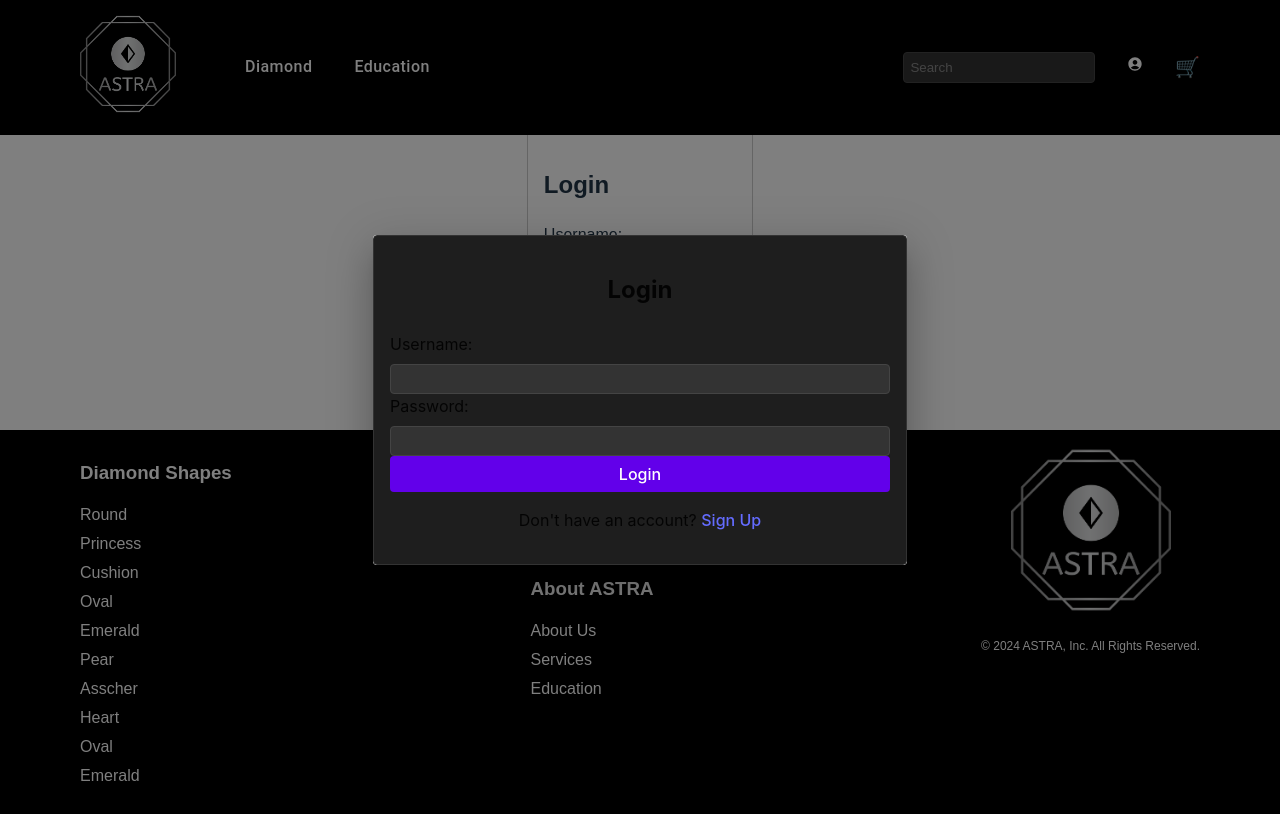
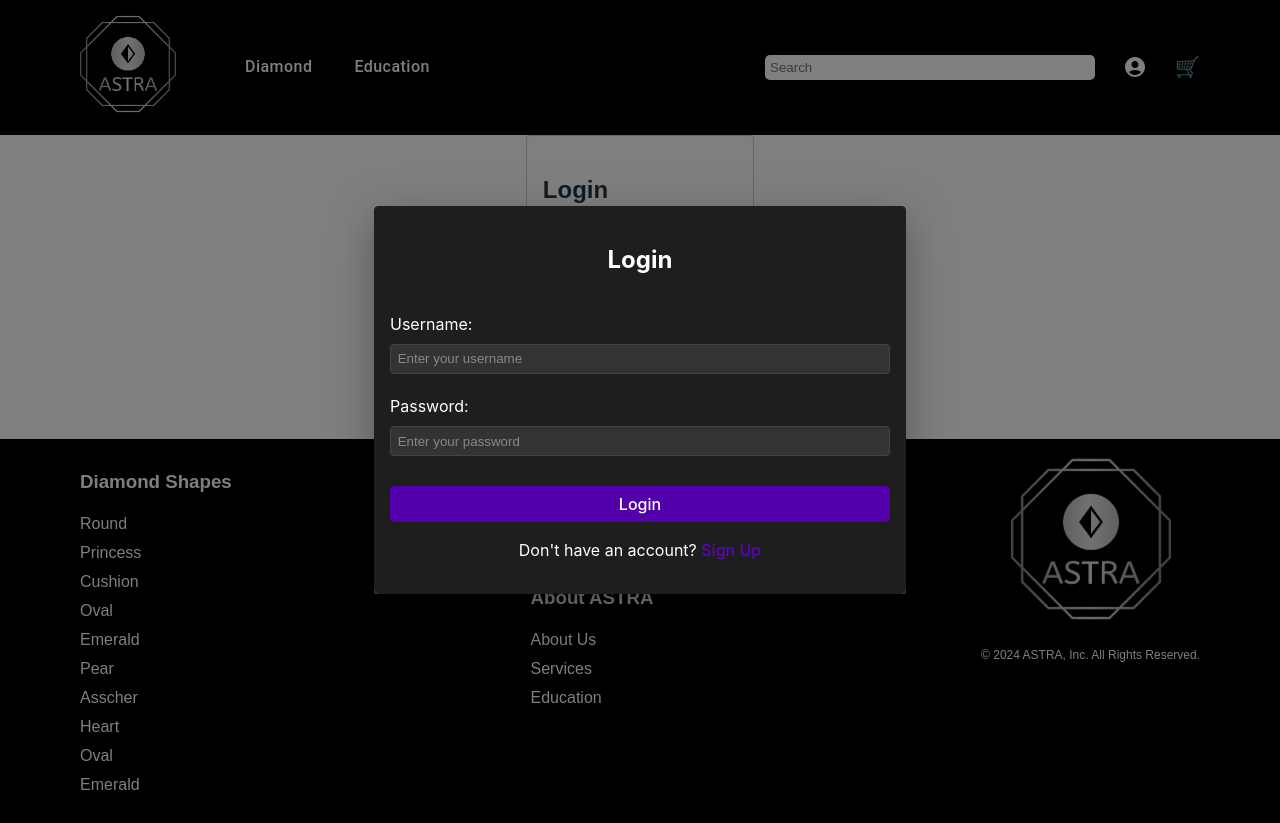
Before and after one commit to Nivizia/ASTRA, a React (Vite) app in the folder DiamondShopWebsiteProject/DiamondShopWebApp/: page /login in a window 1280 px wide. Both pictures are taken after a click on the element 1135 px from the left and 67 px from the top of the page. Built offline with nearby package versions, Linux system fonts and the light colour scheme.

Commit message:
fix css form

```diff
--- a/DiamondShopWebsiteProject/DiamondShopWebApp/src/components/account.css
+++ /dev/null
@@ -1,74 +0,0 @@
-/* Dark Mode Styles for Login Form */
-.container {
-    width: 500px;
-    margin: 0 auto;
-    padding: 1em;
-    border: 1px solid #333;
-    border-radius: 4px;
-    background-color: #1e1e1e; /* Dark background for the container */
-}
-
-.container h2 {
-    text-align: center;
-    margin-bottom: 1em;
-}
-
-form {
-    display: flex;
-    flex-direction: column;
-}
-
-label {
-    display: block;
-    margin-bottom: 0.5em;
-}
-
-input[type="text"],
-input[type="password"] {
-    width: 100%;
-    padding: 0.5em;
-    box-sizing: border-box;
-    border: 1px solid #444;
-    border-radius: 4px;
-    background-color: #333; /* Dark background for input fields */
-    color: #ffffff; /* Light text color for input fields */
-}
-
-input[type="text"]::placeholder,
-input[type="password"]::placeholder {
-    color: #888; /* Placeholder text color */
-}
-
-button[type="submit"] {
-    width: 100%;
-    padding: 0.5em;
-    background-color: #6200ea; /* Dark purple button background */
-    color: #ffffff; /* Light text color for button */
-    border: none;
-    border-radius: 4px;
-    cursor: pointer;
-}
-
-button[type="submit"]:hover {
-    background-color: #3700b3; /* Darker purple on hover */
-}
-
-.error {
-    color: #ff5252; /* Red color for error messages */
-    margin-bottom: 1em;
-    text-align: center;
-}
-
-/* Additional link styling */
-a {
-    color: #bb86fc; /* Light purple for links */
-}
-
-a:hover {
-    color: #ffffff; /* Light color on hover */
-}
-
-.footer {
-    text-align: center;
-    margin-top: 1em;
-}
--- a/DiamondShopWebsiteProject/DiamondShopWebApp/src/components/account.jsx
+++ b/DiamondShopWebsiteProject/DiamondShopWebApp/src/components/account.jsx
@@ -57,33 +57,35 @@ const Account = () => {
             <div onClick={handleAccountClickOpen}><MdAccountCircle /></div>
             <Dialog open={open} onClose={handleClose}>
                 <div className={styles.container}>
-                    <h2>Login</h2>
+                    <h2 className={styles.textInLoginForm}>Login</h2>
                     <form onSubmit={handleSubmit}>
-                        <div>
-                            <label htmlFor="username">Username:</label>
+                        <div className={styles.divInLoginForm}>
+                            <label className={styles.textInLoginForm}>Username:</label>
                             <input
                                 type="text"
                                 id="username"
+                                placeholder='Enter your username'
                                 value={username}
                                 onChange={(e) => setUsername(e.target.value)}
                                 required
                             />
                         </div>
-                        <div>
-                            <label htmlFor="password">Password:</label>
+                        <div className={styles.divInLoginForm}>
+                            <label className={styles.textInLoginForm}>Password:</label>
                             <input
                                 type="password"
                                 id="password"
+                                placeholder='Enter your password'
                                 value={password}
                                 onChange={(e) => setPassword(e.target.value)}
                                 required
                             />
                         </div>
                         {error && <div className={styles.error}>{error}</div>}
-                        <button type="submit">Login</button>
+                        <button className={styles.buttonLogin} type="submit">Login</button>
                     </form>
                     <div className={styles.footer}>
-                        <p>Don't have an account? <a href="/signup">Sign Up</a></p>
+                        <p className={styles.textInLoginForm}>Don't have an account? <a className={styles.signUp} href="/signup">Sign Up</a></p>
                     </div>
                 </div>
             </Dialog>
--- a/DiamondShopWebsiteProject/DiamondShopWebApp/src/components/account.module.css
+++ b/DiamondShopWebsiteProject/DiamondShopWebApp/src/components/account.module.css
@@ -3,8 +3,6 @@
     width: 500px;
     margin: 0 auto;
     padding: 1em;
-    border: 1px solid #333;
-    border-radius: 4px;
     background-color: #1e1e1e; /* Dark background for the container */
 }
 
@@ -23,34 +21,51 @@ label {
     margin-bottom: 0.5em;
 }
 
-input[type="text"],
-input[type="password"] {
+.textInLoginForm {
+    color: white;
+}
+
+.divInLoginForm {
+    margin: 10px 0;
+}
+
+.divInLoginForm label{
+    color: white;
+}
+
+.divInLoginForm input{
     width: 100%;
     padding: 0.5em;
     box-sizing: border-box;
     border: 1px solid #444;
     border-radius: 4px;
-    background-color: #333; /* Dark background for input fields */
-    color: #ffffff; /* Light text color for input fields */
+    background-color: #333;
+    color: #ffffff;
 }
 
-input[type="text"]::placeholder,
-input[type="password"]::placeholder {
-    color: #888; /* Placeholder text color */
+.divInLoginForm input::placeholder{
+    color: #888;
 }
 
-button[type="submit"] {
+.buttonLogin {
     width: 100%;
+    margin-top: 20px;
     padding: 0.5em;
-    background-color: #6200ea; /* Dark purple button background */
+    background-color: #5200aa; /* Dark purple button background */
     color: #ffffff; /* Light text color for button */
     border: none;
     border-radius: 4px;
     cursor: pointer;
 }
 
-button[type="submit"]:hover {
-    background-color: #3700b3; /* Darker purple on hover */
+.buttonLogin:hover {
+    background-color: #400084;
+    transform: scale(1.025);
+}
+
+.buttonLogin:active {
+    background-color: #35006d;
+    transform: scale(0.95);
 }
 
 .error {
@@ -60,12 +75,12 @@ button[type="submit"]:hover {
 }
 
 /* Additional link styling */
-a {
-    color: #bb86fc; /* Light purple for links */
+.signUp {
+    color: #6000c7; /* Light purple for links */
 }
 
-a:hover {
-    color: #ffffff; /* Light color on hover */
+.signUp:hover {
+    color: #5200aa; /* Light color on hover */
 }
 
 .footer {
--- a/DiamondShopWebsiteProject/DiamondShopWebApp/src/components/footer.css
+++ b/DiamondShopWebsiteProject/DiamondShopWebApp/src/components/footer.css
@@ -1,8 +1,6 @@
 .footer {
-    justify-content: space-between;
     align-items: flex-start;
-    width: 100%;
-    background-color: #000;
+    background-color: black;
     color: #fff;
     display: flex;
     place-content: center;
@@ -10,6 +8,7 @@
 
 .footer-content {
     display: flex;
+    flex-grow: 1;
     width: 100%;
     justify-content: center;
     margin: 10px 5rem;
--- a/DiamondShopWebsiteProject/DiamondShopWebApp/src/components/header.css
+++ b/DiamondShopWebsiteProject/DiamondShopWebApp/src/components/header.css
@@ -1,6 +1,7 @@
 .header {
-    position: fixed;
-    background-color: #000;
+    position: sticky;
+    top: 0;
+    background-color: black;
     color: #fff;
     display: flex;
     justify-content: space-between;
@@ -77,10 +78,24 @@
     gap: 2rem;
 }
 
+.header-right div {
+    transform: scale(1.5);
+    display: flex;
+    align-items: center;
+}
+.header-right div:hover {
+    transform: scale(1.75);
+}
+
+.header-right div:active {
+    transform: scale(1.25);
+}
+
 .search-bar {
     width: 20rem;
     padding: 5px;
     border-radius: 5px;
+    background-color: white;
     border: none;
 }
 
--- a/DiamondShopWebsiteProject/DiamondShopWebApp/src/components/root.jsx
+++ b/DiamondShopWebsiteProject/DiamondShopWebApp/src/components/root.jsx
@@ -8,7 +8,6 @@ const StyledContainer = styled.div
   `font-family: 'Manrope', sans-serif;`;
 
 const MainContent = styled.main`
-  padding-top: 130px;
   flex-grow: 1;`;
 
 const Root = () => {
--- a/DiamondShopWebsiteProject/DiamondShopWebApp/src/index.css
+++ b/DiamondShopWebsiteProject/DiamondShopWebApp/src/index.css
@@ -49,7 +49,6 @@ main {
   justify-content: center;
   align-items: center;
   overflow-y: auto;
-  padding-top: 130px; /* Space out to leave space for header */
 }
 
 h1 {
@@ -83,12 +82,4 @@ button:focus-visible {
     color: #213547;
     background-color: #ffffff;
   }
-
-  a:hover {
-    color: #747bff;
-  }
-
-  button {
-    background-color: #f9f9f9;
-  }
 }
```
